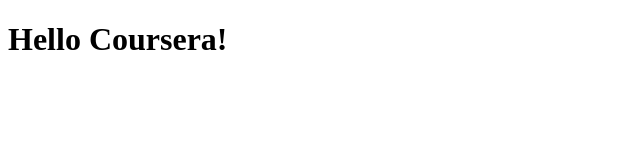
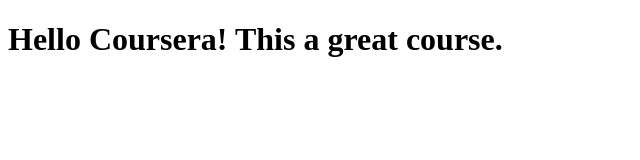
Before and after one commit to gstanisic/coursera-test, a plain HTML site: page site/index.html in a window 1280 px wide. Shown: the whole page, without its empty margins (0-640 px from the left). Drawn offline with Linux system fonts and the light colour scheme.

Commit message:
New addition

```diff
--- a/site/index.html
+++ b/site/index.html
@@ -4,6 +4,6 @@
 	<title>Hello Coursera!!</title>
 </head>
 <body>
-<h1>Hello Coursera!</h1>
+<h1>Hello Coursera! This a great course.</h1>
 </body>
 </html>
```
